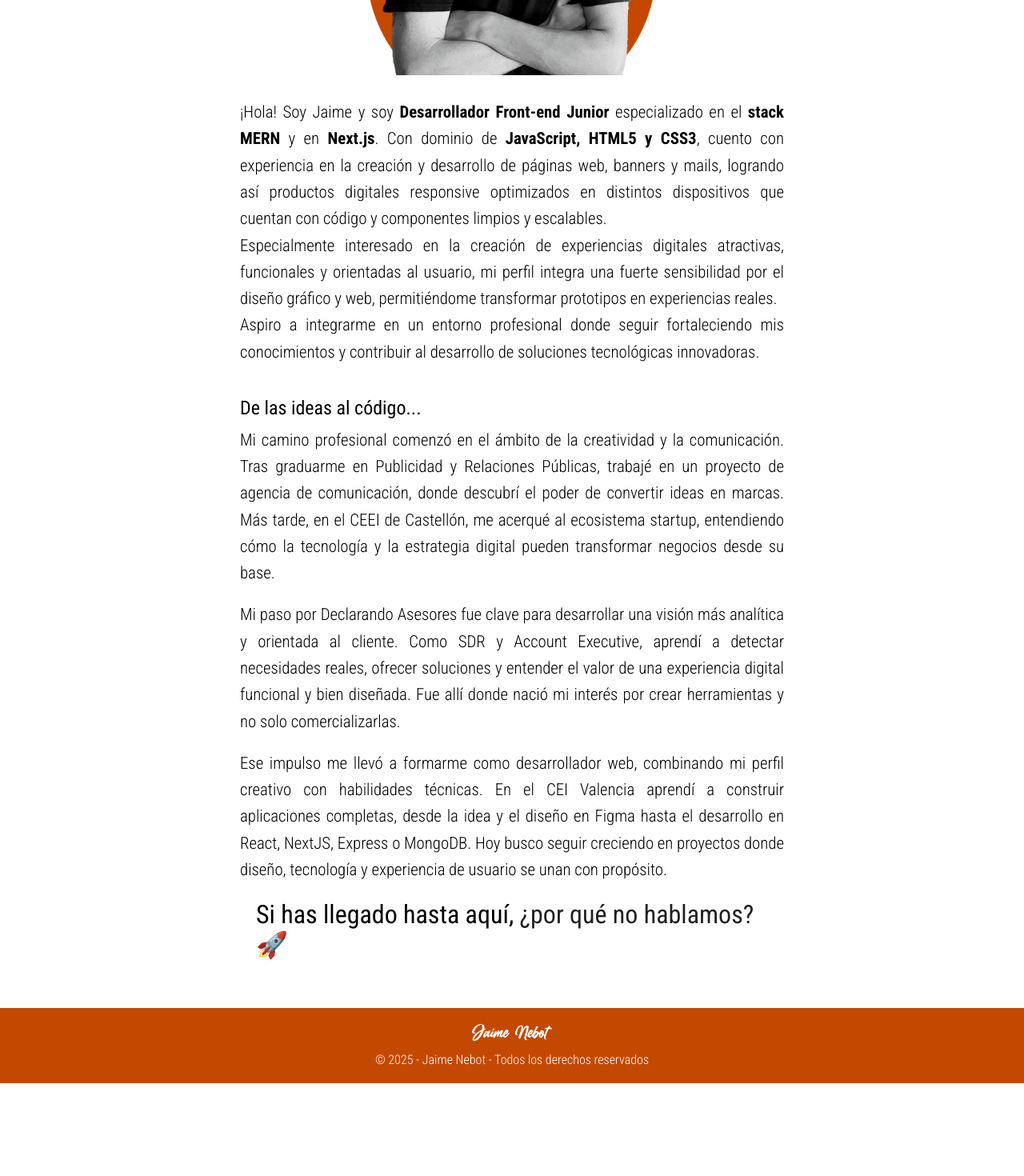
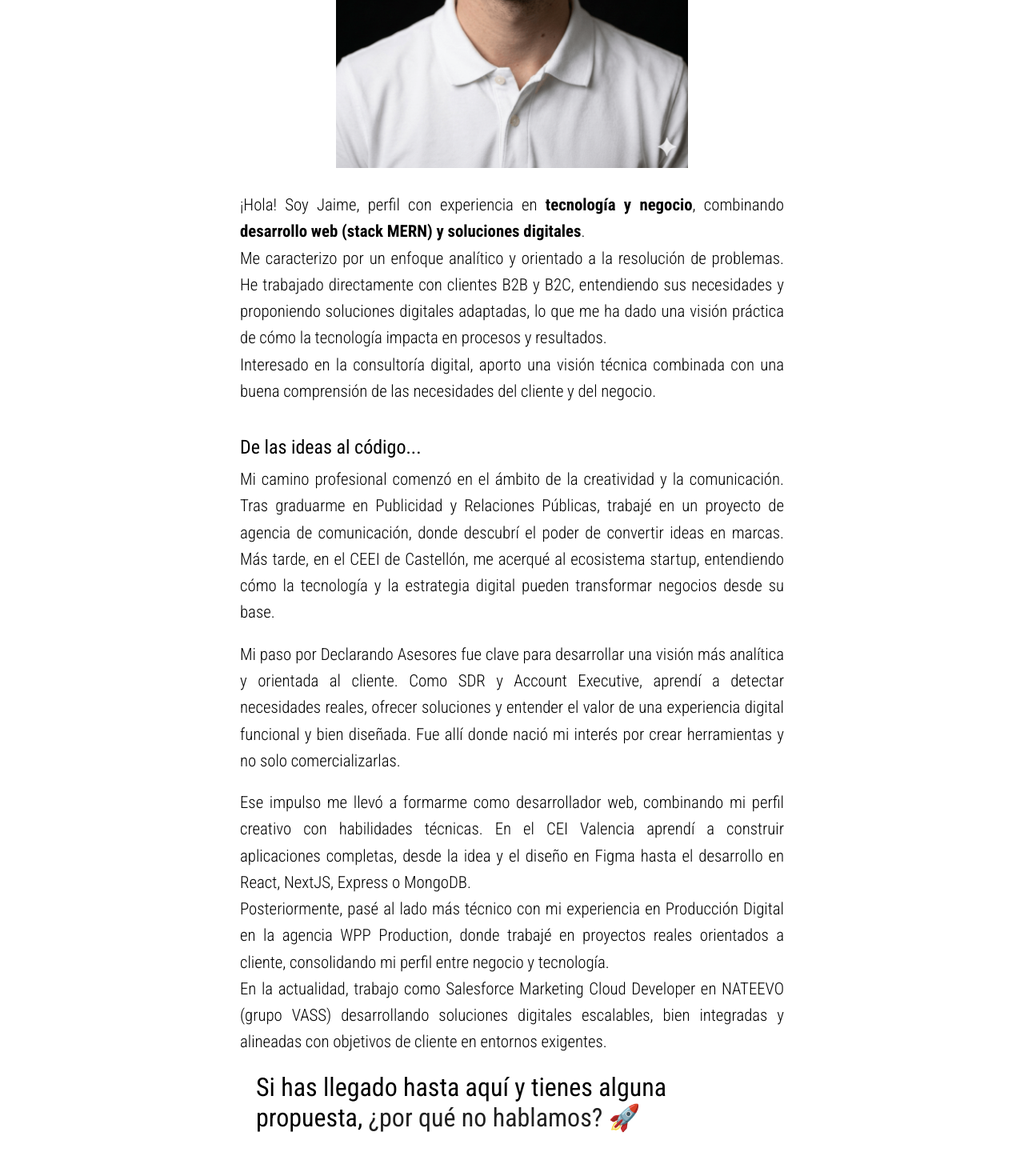
Before and after one commit to jaimeneco/Web-JaimeNebot, a React (Vite) app: page /about in a window 1280 px wide. Shown: the part 560-2030 px from the top of the page at 80% size. Before the commit the page ends 1914 px from the top, so only its background shows below. Built offline with nearby package versions, Linux system fonts and the light colour scheme.

Commit message:
Profile photo and text

```diff
--- a/src/pages/about/AboutPage.jsx
+++ b/src/pages/about/AboutPage.jsx
@@ -9,18 +9,19 @@ export const AboutPage = () => {
             <Header />
             <main className="Main-aboutContent">
                 <img className="Main-aboutImg" src="/imgs/img-about-me.png" alt="" />
-                <p className="Main-aboutText">¡Hola! Soy Jaime y soy <strong>Desarrollador Front-end Junior</strong> especializado en el <strong>stack MERN</strong> y en <strong>Next.js</strong>. Con dominio de <strong>JavaScript, HTML5 y CSS3</strong>, cuento con experiencia en la creación y desarrollo de páginas web, banners y mails, logrando así productos digitales responsive optimizados en distintos dispositivos que cuentan con código y componentes limpios y escalables.<br/>
-
-                Especialmente interesado en la creación de experiencias digitales atractivas, funcionales y orientadas al usuario, mi perfil integra una fuerte sensibilidad por el diseño gráfico y web, permitiéndome transformar prototipos en experiencias reales.<br/>
-
-                Aspiro a integrarme en un entorno profesional donde seguir fortaleciendo mis conocimientos y contribuir al desarrollo de soluciones tecnológicas innovadoras.</p><br />
+                <p className="Main-aboutText">
+                ¡Hola! Soy Jaime, perfil con experiencia en <strong>tecnología y negocio</strong>, combinando <strong>desarrollo web (stack MERN) y soluciones digitales</strong>.<br />
+                Me caracterizo por un enfoque analítico y orientado a la resolución de problemas. He trabajado directamente con clientes B2B y B2C, entendiendo sus necesidades y proponiendo soluciones digitales adaptadas, lo que me ha dado una visión práctica de cómo la tecnología impacta en procesos y resultados.<br />
+                Interesado en la consultoría digital, aporto una visión técnica combinada con una buena comprensión de las necesidades del cliente y del negocio.</p><br />
                 <div>
                     <p className="Main-aboutTitle">De las ideas al código...</p>
                     <p className="Main-aboutText">Mi camino profesional comenzó en el ámbito de la creatividad y la comunicación. Tras graduarme en Publicidad y Relaciones Públicas, trabajé en un proyecto de agencia de comunicación, donde descubrí el poder de convertir ideas en marcas. Más tarde, en el CEEI de Castellón, me acerqué al ecosistema startup, entendiendo cómo la tecnología y la estrategia digital pueden transformar negocios desde su base.</p><br />
                     <p className="Main-aboutText">Mi paso por Declarando Asesores fue clave para desarrollar una visión más analítica y orientada al cliente. Como SDR y Account Executive, aprendí a detectar necesidades reales, ofrecer soluciones y entender el valor de una experiencia digital funcional y bien diseñada. Fue allí donde nació mi interés por crear herramientas y no solo comercializarlas.</p><br />
-                    <p className="Main-aboutText">Ese impulso me llevó a formarme como desarrollador web, combinando mi perfil creativo con habilidades técnicas. En el CEI Valencia aprendí a construir aplicaciones completas, desde la idea y el diseño en Figma hasta el desarrollo en React, NextJS, Express o MongoDB. Hoy busco seguir creciendo en proyectos donde diseño, tecnología y experiencia de usuario se unan con propósito.</p>
+                    <p className="Main-aboutText">Ese impulso me llevó a formarme como desarrollador web, combinando mi perfil creativo con habilidades técnicas. En el CEI Valencia aprendí a construir aplicaciones completas, desde la idea y el diseño en Figma hasta el desarrollo en React, NextJS, Express o MongoDB.</p>
+                    <p className="Main-aboutText">Posteriormente, pasé al lado más técnico con mi experiencia en Producción Digital en la agencia WPP Production, donde trabajé en proyectos reales orientados a cliente, consolidando mi perfil entre negocio y tecnología.</p>
+                    <p className="Main-aboutText">En la actualidad, trabajo como Salesforce Marketing Cloud Developer en NATEEVO (grupo VASS) desarrollando soluciones digitales escalables, bien integradas y alineadas con objetivos de cliente en entornos exigentes.</p>
                 </div>
-                <p className="Main-aboutAction">Si has llegado hasta aquí, <a className="Link-action" href="mailto:jaime.nebot.colom@gmail.com" title="Enviar correo">¿por qué no hablamos? </a>🚀</p>
+                <p className="Main-aboutAction">Si has llegado hasta aquí y tienes alguna propuesta, <a className="Link-action" href="mailto:jaime.nebot.colom@gmail.com" title="Enviar correo">¿por qué no hablamos? </a>🚀</p>
 
             </main>
             <Footer />
```
Also changed, not shown: public/imgs/img-about-me.png.
